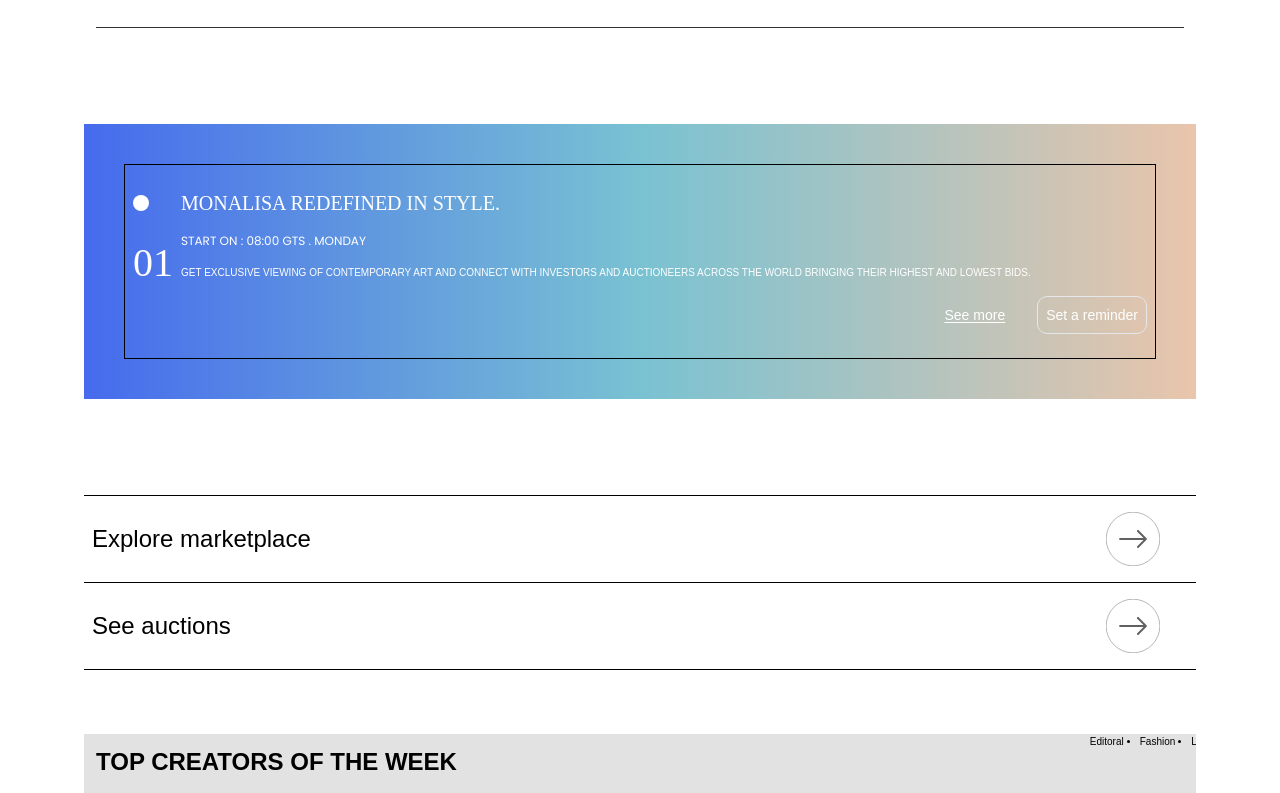
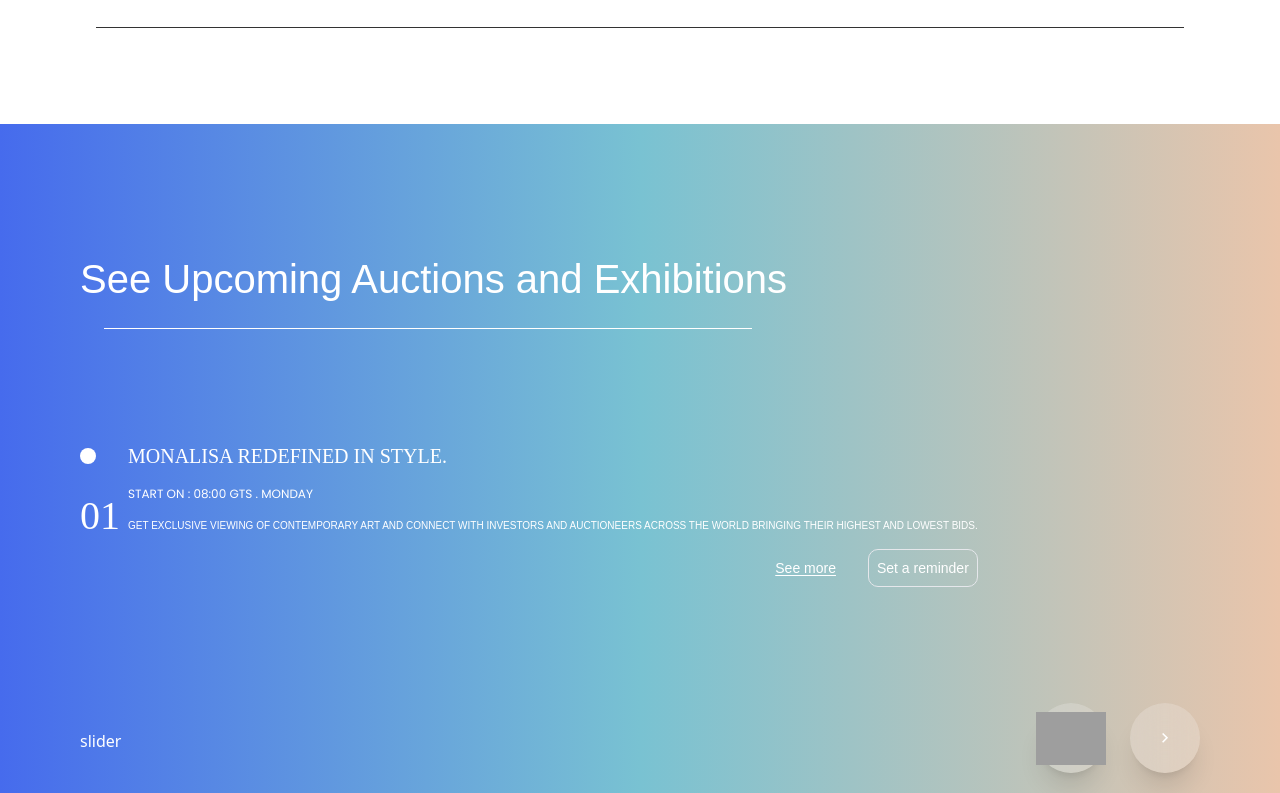
Before and after one commit to eniiku/Artsy, a React (Vite) app: page / in a window 1280 px wide. Shown: the part 1620-2413 px from the top of the page. Built offline with nearby package versions, Linux system fonts and the light colour scheme; grey boxes are pictures that could not be loaded; a web font is replaced by a local one.

Commit message:
feat(HomePage): create additonal compartments in Auctions section

```diff
--- a/src/views/Home/HomePage/HomePage.tsx
+++ b/src/views/Home/HomePage/HomePage.tsx
@@ -1,4 +1,6 @@
 import styles from '@/styles';
+import chevronLeftIcon from '@/assets/icons/chevron/icon-chevron-left-outlined.svg';
+import chevronRightIcon from '@/assets/icons/chevron/icon-chevron-right-outlined.svg';
 import { Link, Footer } from '@/components/layout';
 
 const HomePage = () => {
@@ -97,9 +99,23 @@ const HomePage = () => {
 
       <section
         aria-label='showcase of featured auction event'
-        className='-mx-3 my-24 bg-gradient-to-r from-[#466BED] via-[#79C2D2] to-[#c0550957] p-10 text-white overflow-hidden'
+        className='-mx-3 my-24 bg-gradient-to-r from-[#466BED] via-[#79C2D2] to-[#c0550957] p-10 text-white overflow-hidden
+          lg:-mx-24 lg:h-[780px] lg:px-20 lg:flex lg:flex-col lg:justify-evenly lg:gap-4'
       >
-        <div className='border border-black p-1 py-6 px-2'>
+        <h1 className='hidden lg:block font-satoshi font-medium text-[40px] relative pb-8 w-fit'>
+          See Upcoming Auctions and Exhibitions
+          {/* TODO: update arrow icon design */}
+          {/* arrow icon  */}
+          <span
+            aria-hidden
+            className='w-11/12 absolute bottom-3 left-6 bg-white z-30 h-[1px]'
+          ></span>
+        </h1>
+
+        {/* TODO: update background image for section*/}
+
+        <div className='lg:flex lg:items-end'>
+          <div>
             <div className='flex items-center gap-8 pr-8'>
               <div
                 className='w-[16px] h-[16px] bg-white rounded-full'
@@ -134,6 +150,39 @@ const HomePage = () => {
 
               <button className='font-satoshi text-sm border px-2 py-2 rounded-[10px]'>
                 Set a reminder
+              </button>
+            </div>
+          </div>
+        </div>
+
+        {/* TODO:
+        - create logic for slider
+        -create slider to integrate with controls */}
+
+        <div className='hidden lg:flex items-center justify-between mt-4'>
+          <div>slider</div>
+
+          <div>
+            <button
+              className='w-[70px] h-[70px] rounded-full text-center bg-white bg-opacity-20 backdrop-blur-lg
+                shadow-xl mr-6'
+            >
+              <img
+                src={chevronLeftIcon}
+                role='presentation'
+                className='m-auto'
+              />
+            </button>
+
+            <button
+              className='w-[70px] h-[70px] rounded-full text-center bg-white bg-opacity-20 backdrop-blur-lg
+                shadow-xl'
+            >
+              <img
+                src={chevronRightIcon}
+                role='presentation'
+                className='m-auto'
+              />
             </button>
           </div>
         </div>
```
Lines whose indentation alone changed are shown as unchanged.
